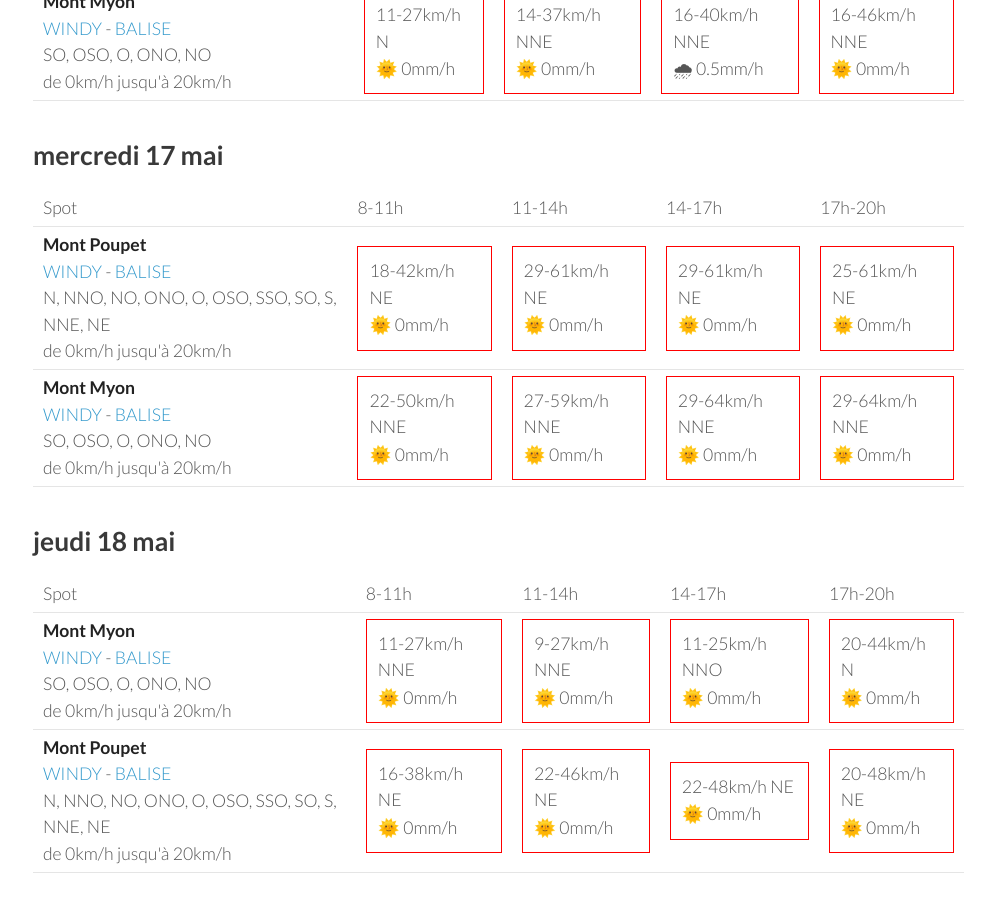
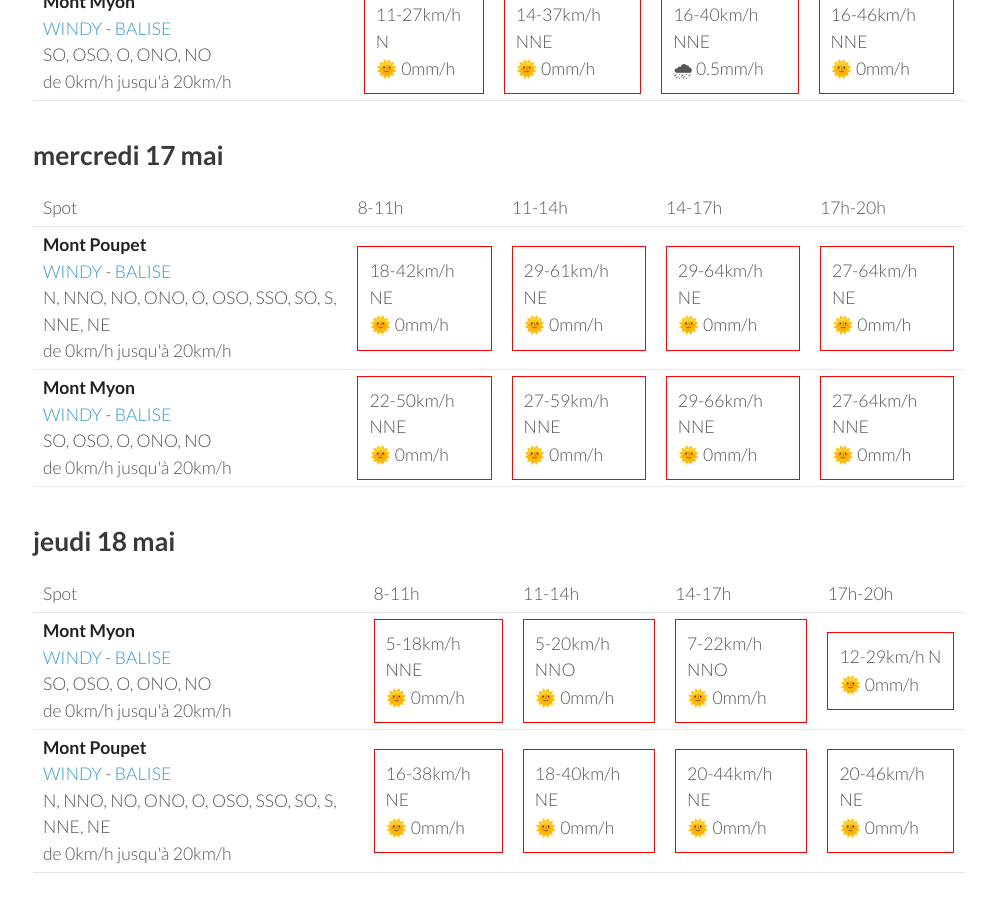
Before and after one commit to parapente-dans-le-nord/parapente-dans-le-nord.github.io, a Jekyll site: the page built from jura.markdown, in a window 1280 px wide and 900 px high, scrolled down 916 px. Shown: the whole window, without its empty margins (25-1020 px from the left). Built offline with Jekyll 4.4.1, drawn with Linux system fonts in a browser that asks for light colours; some of the changed text lies outside the part shown.

Commit message:
update index.markdown

```diff
--- a/jura.markdown
+++ b/jura.markdown
@@ -96,8 +96,8 @@ page mise à jour le lundi 15 mai 13:20
 
             <td><div class="not-flyable"><p>18-42km/h NE</p><p>🌞 0mm/h</p></div></td>
             <td><div class="not-flyable"><p>29-61km/h NE</p><p>🌞 0mm/h</p></div></td>
-            <td><div class="not-flyable"><p>29-61km/h NE</p><p>🌞 0mm/h</p></div></td>
-            <td><div class="not-flyable"><p>25-61km/h NE</p><p>🌞 0mm/h</p></div></td>
+            <td><div class="not-flyable"><p>29-64km/h NE</p><p>🌞 0mm/h</p></div></td>
+            <td><div class="not-flyable"><p>27-64km/h NE</p><p>🌞 0mm/h</p></div></td>
 
 
     </tr>
@@ -106,8 +106,8 @@ page mise à jour le lundi 15 mai 13:20
 
             <td><div class="not-flyable"><p>22-50km/h NNE</p><p>🌞 0mm/h</p></div></td>
             <td><div class="not-flyable"><p>27-59km/h NNE</p><p>🌞 0mm/h</p></div></td>
-            <td><div class="not-flyable"><p>29-64km/h NNE</p><p>🌞 0mm/h</p></div></td>
-            <td><div class="not-flyable"><p>29-64km/h NNE</p><p>🌞 0mm/h</p></div></td>
+            <td><div class="not-flyable"><p>29-66km/h NNE</p><p>🌞 0mm/h</p></div></td>
+            <td><div class="not-flyable"><p>27-64km/h NNE</p><p>🌞 0mm/h</p></div></td>
 
 
     </tr>
@@ -130,10 +130,10 @@ page mise à jour le lundi 15 mai 13:20
 <tr>
         <td><strong>Mont Myon</strong><br><a href="https://windy.com/46.331/5.397?45.898,5.394,8,m:eWoagj8">WINDY</a> - <span class=""><a href="http://www.balisemeteo.com/balise.php?idBalise=70">BALISE</a> </span><br> <span class="vent-favorable">SO, OSO, O, ONO, NO</span><br><span class="force-vent">de 0km/h jusqu'à 20km/h</span> </td>
 
-            <td><div class="not-flyable"><p>11-27km/h NNE</p><p>🌞 0mm/h</p></div></td>
-            <td><div class="not-flyable"><p>9-27km/h NNE</p><p>🌞 0mm/h</p></div></td>
-            <td><div class="not-flyable"><p>11-25km/h NNO</p><p>🌞 0mm/h</p></div></td>
-            <td><div class="not-flyable"><p>20-44km/h N</p><p>🌞 0mm/h</p></div></td>
+            <td><div class="not-flyable"><p>5-18km/h NNE</p><p>🌞 0mm/h</p></div></td>
+            <td><div class="not-flyable"><p>5-20km/h NNO</p><p>🌞 0mm/h</p></div></td>
+            <td><div class="not-flyable"><p>7-22km/h NNO</p><p>🌞 0mm/h</p></div></td>
+            <td><div class="not-flyable"><p>12-29km/h N</p><p>🌞 0mm/h</p></div></td>
 
 
     </tr>
@@ -141,9 +141,9 @@ page mise à jour le lundi 15 mai 13:20
         <td><strong>Mont Poupet</strong><br><a href="https://windy.com/46.970/5.876?46.541,5.876,8">WINDY</a> - <span class=""><a href="http://www.balisemeteo.com/balise.php?idBalise=92">BALISE</a> </span><br> <span class="vent-favorable">N, NNO, NO, ONO, O, OSO, SSO, SO, S, NNE, NE</span><br><span class="force-vent">de 0km/h jusqu'à 20km/h</span> </td>
 
             <td><div class="not-flyable"><p>16-38km/h NE</p><p>🌞 0mm/h</p></div></td>
-            <td><div class="not-flyable"><p>22-46km/h NE</p><p>🌞 0mm/h</p></div></td>
-            <td><div class="not-flyable"><p>22-48km/h NE</p><p>🌞 0mm/h</p></div></td>
-            <td><div class="not-flyable"><p>20-48km/h NE</p><p>🌞 0mm/h</p></div></td>
+            <td><div class="not-flyable"><p>18-40km/h NE</p><p>🌞 0mm/h</p></div></td>
+            <td><div class="not-flyable"><p>20-44km/h NE</p><p>🌞 0mm/h</p></div></td>
+            <td><div class="not-flyable"><p>20-46km/h NE</p><p>🌞 0mm/h</p></div></td>
 
 
     </tr>
```
Also changed, not shown: other parts of jura.markdown (+1 -1 lines).
